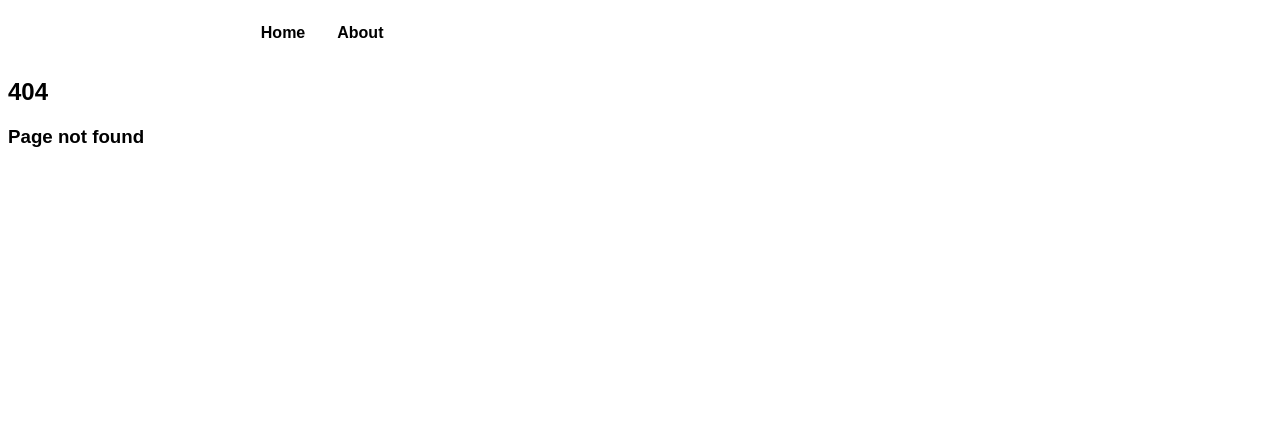
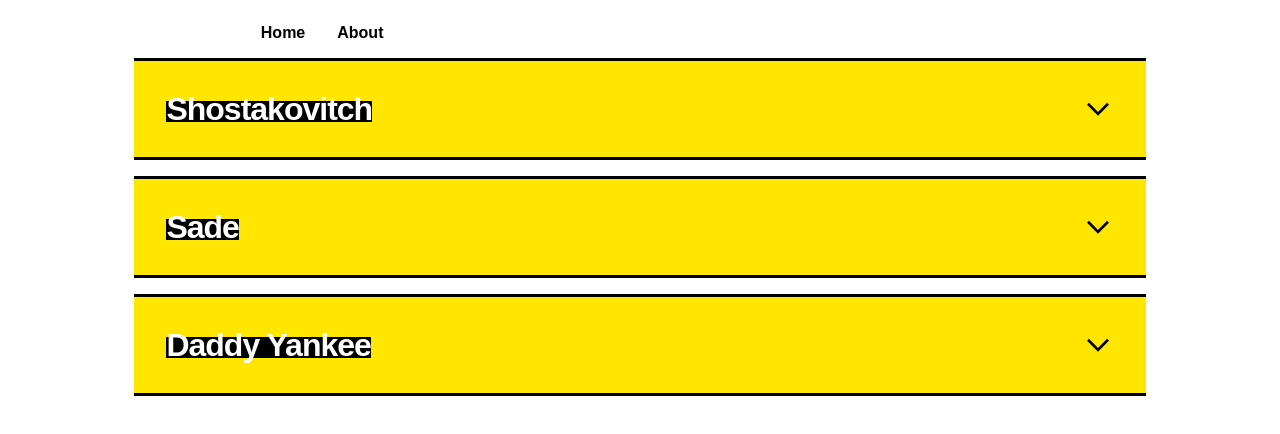
Before and after one commit to judithcrasser/vueproject, a Vue app: page /musicians in a window 1280 px wide. Before the commit this address had no page. Shown: the top 434 px of the page. Built offline with nearby package versions, Linux system fonts and the light colour scheme; data requests are answered from the project's data file.

Commit message:
Accordion Daten fetchen

```diff
--- a/data/db.json
+++ b/data/db.json
@@ -1,17 +1,20 @@
 {
     "musicians": [
         {
+            "id": 1,
             "name": "Shostakovitch",
-            "id": 1,
+            "image": "https://img.welt.de/img/kultur/buehne-konzert/mobile165579455/8171620727-ci23x11-w1136/Der-sowjetische-Komponist-Dimitri-Schostakowitsch.jpg",
             "description": "Shostakovich was a Soviet-era Russian composer and pianist who became internationally known after the premiere of his First Symphony in 1926 and was regarded throughout his life as a major composer."},
         {
+            "id": 2,
             "name": "Sade",
-            "id": 2,
+            "image": "https://cdn.wegow.com/media/artist-media/sade/sade-1518712498.-1x1780.jpg",
             "description": "Lorem"
         },
         {
+            "id": 3,
             "name": "Daddy Yankee",
-            "id": 3,
+            "image": "https://images.universal-music.de/img/assets/510/510679/195/daddy-yankee-1.jpg",
             "description": "Lorem"
         }
     ]
--- a/package.json
+++ b/package.json
@@ -8,12 +8,15 @@
     "preview": "vite preview"
   },
   "dependencies": {
+    "json-server": "^0.17.1",
     "sass": "^1.57.1",
     "vue": "^3.2.45",
     "vue-router": "^4.1.6"
   },
   "devDependencies": {
     "@vitejs/plugin-vue": "^4.0.0",
+    "node-sass": "^8.0.0",
+    "sass-loader": "^13.2.0",
     "vite": "^4.0.0"
   }
 }
--- a/src/assets/style.scss
+++ b/src/assets/style.scss
@@ -29,78 +29,3 @@
     display: flex;
     align-items: center;
 }
-
-.accordion-section {
-    min-height: 100vh;
-    width: 80%;
-    margin: auto;
-
-    .accordion {
-        .accordion-item {
-            background-color: var(--yellow);
-
-            .title {
-                display: flex;
-                justify-content: space-between;
-                padding: 1em;
-                font-weight: 600;
-                border-top: solid;
-                border-bottom: solid;
-                margin-bottom: 1em;
-                font-size: 2em;
-                background-color: var(--yellow);
-
-                .text {
-                background: linear-gradient(180deg, rgba(0, 0, 0, 0) 0%, rgba(0, 0, 0, 0) 26%, rgb(0, 0, 0) 25%, rgb(0, 0, 0) 90%, rgba(0, 0, 0, 0) 92%, rgba(0, 0, 0, 0) 100%);
-                color: #fff;
-                display: inline;
-                line-height: 100%;
-                letter-spacing: -1px;
-                }
-
-                &:hover {
-                    cursor: pointer;
-                }
-
-                .chevron-wrap {
-                    display: flex;
-
-                    .chevron {
-                        height: 1em;
-                        width: fit-content;
-
-                        &.up {
-                            transform: rotate(180deg);
-                        }
-
-                        svg {
-                            height: 100%;
-                            width: auto;
-                        }
-                    }
-                }
-            }
-
-            .content {
-                display: flex;
-                padding: 1em;
-                font-weight: 600;
-
-                .image {
-                    width: 20vw;
-                    margin-right: 2em;
-
-                    @media (max-width: 1024px) {
-                        width: 50%;
-                    }
-
-                    img {
-                        width: 100%;
-                        aspect-ratio: 1/1;
-                        object-fit: cover;
-                    }
-                }
-            }
-        }
-    }
-}
--- a/src/components/Accordion/Accordion.vue
+++ b/src/components/Accordion/Accordion.vue
@@ -6,17 +6,12 @@
                 <div v-for="musician in musicians"
                     :key="musician.id"
                     class="accordion-item">
-                    <router-link :to="{ name: 'AccordionItem', params: { id: musician.id } }">
 
-                        <h2 class="title">{{ musician.name }}</h2>
-
-                    </router-link>
-
-                    <!-- <div class="title"
+                    <div class="title"
                         @click="toggleAccordion()">
 
                         <div class="text">
-                            Shostakovitch
+                            {{ musician.name }}
                         </div>
 
                         <div class="chevron-wrap">
@@ -51,21 +46,19 @@
                     </div>
 
                     <div class="content"
-                        v-show="isOpen">
+                        v-if="isOpen">
                         <div class="image">
-                            <img src="https://img.welt.de/img/kultur/buehne-konzert/mobile165579455/8171620727-ci23x11-w1136/Der-sowjetische-Komponist-Dimitri-Schostakowitsch.jpg"
-                                alt="schostakowitsch">
+                            <img :src="musician.image"
+                                :alt="musician.name">
                         </div>
                         <div class="text-wrapper">
                             <p class="text">
-                                Shostakovich was a Soviet-era Russian composer and pianist who became internationally
-                                known after the premiere of his First Symphony in
-                                1926 and was regarded throughout his life as a major composer.
+                                {{ musician.description }}
                             </p>
                             <p class="text">
                                 Some of my favourite pieces are:
                             </p>
-                            <ul>
+                            <ul class="list">
                                 <li>
                                     Symphony No. 9
                                 </li>
@@ -78,17 +71,16 @@
                             </ul>
                         </div>
 
-                    </div> -->
+                    </div>
 
                 </div>
             </div>
         </div>
     </section>
-
 </template>
 
 <script>
-import AccordionItem from './AccordionItem.vue';
+
 
 export default {
     data() {
@@ -105,10 +97,97 @@
     },
 
     mounted() {
-        fetch('http://localhost:3000')
+        fetch('http://localhost:3000/musicians')
             .then(res => res.json())
-            .then(data => this.jobs = data)
+            .then(data => this.musicians = data)
             .catch(err => console.log(err.message))
     }
 };
 </script>
+
+<style lang="scss">
+.accordion-section {
+    min-height: 100vh;
+    width: 80%;
+    margin: auto;
+
+    .accordion {
+        .accordion-item {
+            background-color: var(--yellow);
+            margin-bottom: 1em;
+
+            .title {
+                display: flex;
+                justify-content: space-between;
+                padding: 1em;
+                font-weight: 600;
+                border-top: solid;
+                border-bottom: solid;
+                font-size: 2em;
+                background-color: var(--yellow);
+
+                .text {
+                    background: linear-gradient(180deg, rgba(0, 0, 0, 0) 0%, rgba(0, 0, 0, 0) 26%, rgb(0, 0, 0) 25%, rgb(0, 0, 0) 90%, rgba(0, 0, 0, 0) 92%, rgba(0, 0, 0, 0) 100%);
+                    color: #fff;
+                    display: inline;
+                    line-height: 100%;
+                    letter-spacing: -1px;
+                }
+
+                &:hover {
+                    cursor: pointer;
+                }
+
+                .chevron-wrap {
+                    display: flex;
+
+                    .chevron {
+                        height: 1em;
+                        width: fit-content;
+
+                        &.up {
+                            transform: rotate(180deg);
+                        }
+
+                        svg {
+                            height: 100%;
+                            width: auto;
+                        }
+                    }
+                }
+            }
+
+            .content {
+                display: flex;
+                padding: 1em;
+                font-weight: 600;
+
+                .image {
+                    width: 20vw;
+                    margin-right: 2em;
+
+                    @media (max-width: 1024px) {
+                        width: 50%;
+                    }
+
+                    img {
+                        width: inherit;
+                        aspect-ratio: 1/1;
+                        object-fit: cover;
+                        filter: grayscale(100%);
+                    }
+                }
+
+                .list {
+                    flex-direction: column;
+
+                    li {
+                        list-style: disc;
+                        margin-bottom: .5em;
+                    }
+                }
+            }
+        }
+    }
+}
+</style>
--- a/src/components/Accordion/AccordionItem.vue
+++ b/src/components/Accordion/AccordionItem.vue
@@ -1,6 +1,6 @@
 <template>
     <div v-if="musician">
-        <h1></h1>
+        <h1>{{ musician.name }}</h1>
     </div>
 </template>
 
@@ -13,7 +13,7 @@
         }
     },
     mounted() {
-        fetch('http://localhost:3000' + this.id)
+        fetch('http://localhost:3000/musicians/' + this.id)
             .then(res => res.json())
             .then(data => this.musician = data)
             .catch(err => console.log(err.message))
--- a/src/components/AppTab.vue
+++ b/src/components/AppTab.vue
@@ -17,12 +17,8 @@
     },
     data() {
         return {
-            tabList: ["Frontends", "Kunst", "Musik" ]
+            tabList: ["Frontends", "Kunst", "Musik"]
         }
     }
 }
 </script>
-
-<style>
-
-</style>
--- a/src/components/AppTabs.vue
+++ b/src/components/AppTabs.vue
@@ -1,27 +1,24 @@
 <template>
-  <div>
+    <div class="tabs">
 
         <ul>
-        <li
-            v-for="(tab, index) in tabList"
-            :key="index"
-        >
-            <label
-                :for="`${_uid}${index}`"
-                v-text="tab" :class="{'active': index + 1 === activeTab}"
-            ></label>
-            <input
-                :id="`${_uid}${index}`"
+            <li v-for="(tab, index) in tabList"
+                :key="index">
+                <label :for="`${_uid}${index}`"
+                    v-text="tab"
+                    :class="{ 'active': index + 1 === activeTab }"></label>
+                <input :id="`${_uid}${index}`"
                     type="radio"
                     :name="`${_uid}-tab`"
                     :value="index + 1"
-                v-model="activeTab"
-            />
+                    v-model="activeTab" />
             </li>
         </ul>
 
         <template v-for="(tab, index) in tabList">
-        <div :key="index" v-if="index + 1 === activeTab" class="content">
+            <div :key="index"
+                v-if="index + 1 === activeTab"
+                class="content">
                 <slot :name="`tabPanel-${index + 1}`" />
             </div>
         </template>
@@ -78,11 +75,10 @@
     color: blue;
 }
 
-.content {
+.tabs .content {
     margin: 2.5rem;
     background-color: rgb(255, 222, 222);
     width: 80%;
     padding: 2rem;
 }
-
 </style>
--- /dev/null
+++ b/src/components/HeroSection.vue
@@ -0,0 +1,13 @@
+<template>
+    <div class="hero-section">
+        <h1>
+            Frontends we like!
+        </h1>
+    </div>
+</template>
+
+<script>
+export default {
+
+};
+</script>
--- a/src/router/index.js
+++ b/src/router/index.js
@@ -2,6 +2,7 @@
 import HomeView from '../views/HomeView.vue'
 import AboutView from '../views/AboutView.vue'
 import NotFound from '../views/NotFound.vue'
+import Accordion from '../components/Accordion/Accordion.vue'
 
 const router = createRouter({
   history: createWebHistory(import.meta.env.BASE_URL),
@@ -17,6 +18,11 @@
       component: AboutView
     },
     {
+      path: '/musicians',
+      name: '/musicians',
+      component: Accordion
+    },
+    {
       path: '/:catchAll(.*)',
       name: 'NotFound',
       component: NotFound
--- a/src/views/HomeView.vue
+++ b/src/views/HomeView.vue
@@ -1,24 +1,20 @@
 <template>
-  <div class="hero-section">
-    <h1>
-      Frontends we like!
-    </h1>
-  </div>
-
+  <HeroSection />
   <Accordion />
   <AppTab />
-
 </template>
 
 
 <script>
-import Accordion from '../components/Accordion.vue'
+import Accordion from '../components/Accordion/Accordion.vue'
 import AppTab from '../components/AppTab.vue'
+import HeroSection from '../components/HeroSection.vue';
 
 export default {
   components: {
     Accordion,
-    AppTab
+    AppTab,
+    HeroSection
   },
 }
 
```
Also changed, not shown: 1 other file (tests, documents, lock files or other folders). Lines whose indentation alone changed are shown as unchanged.
